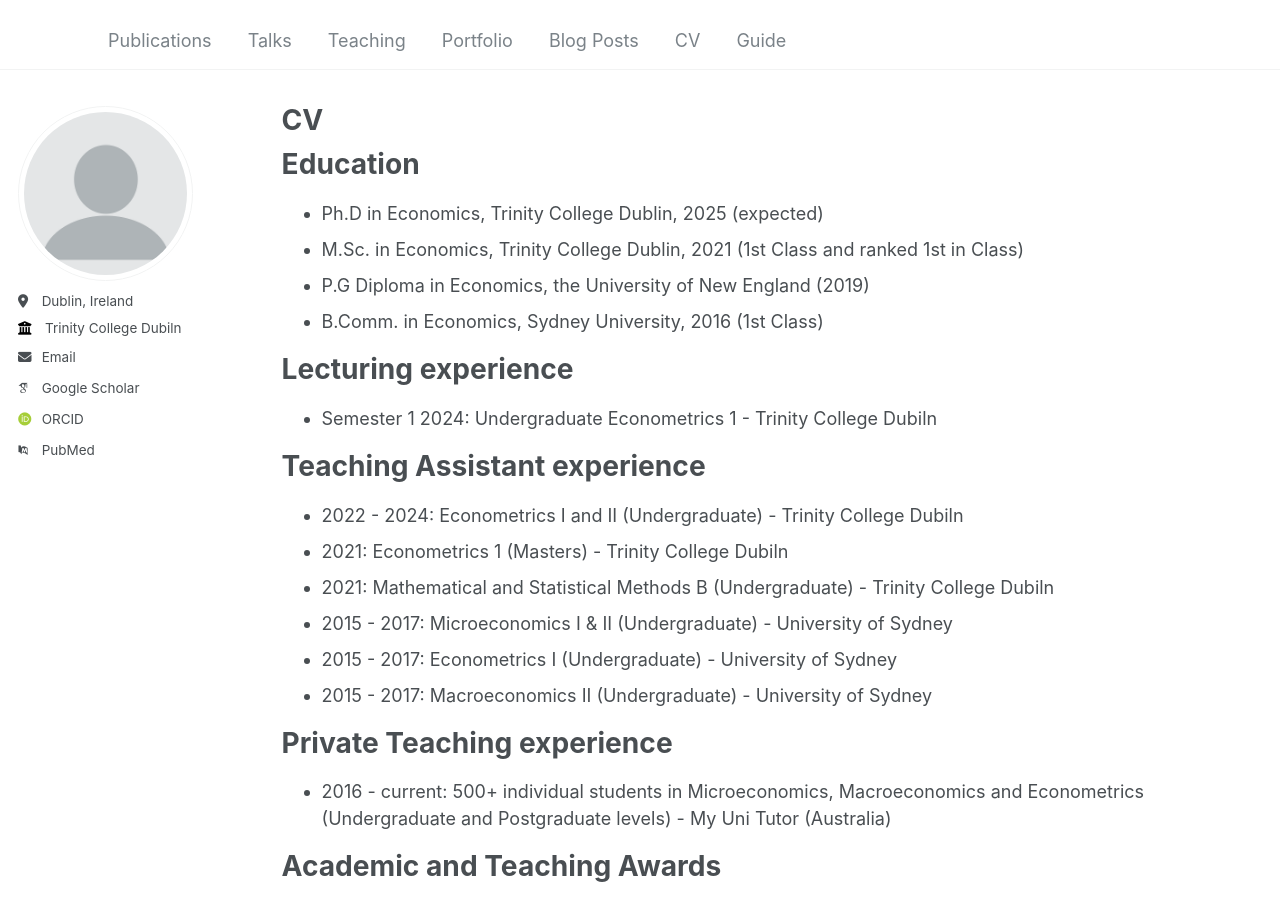
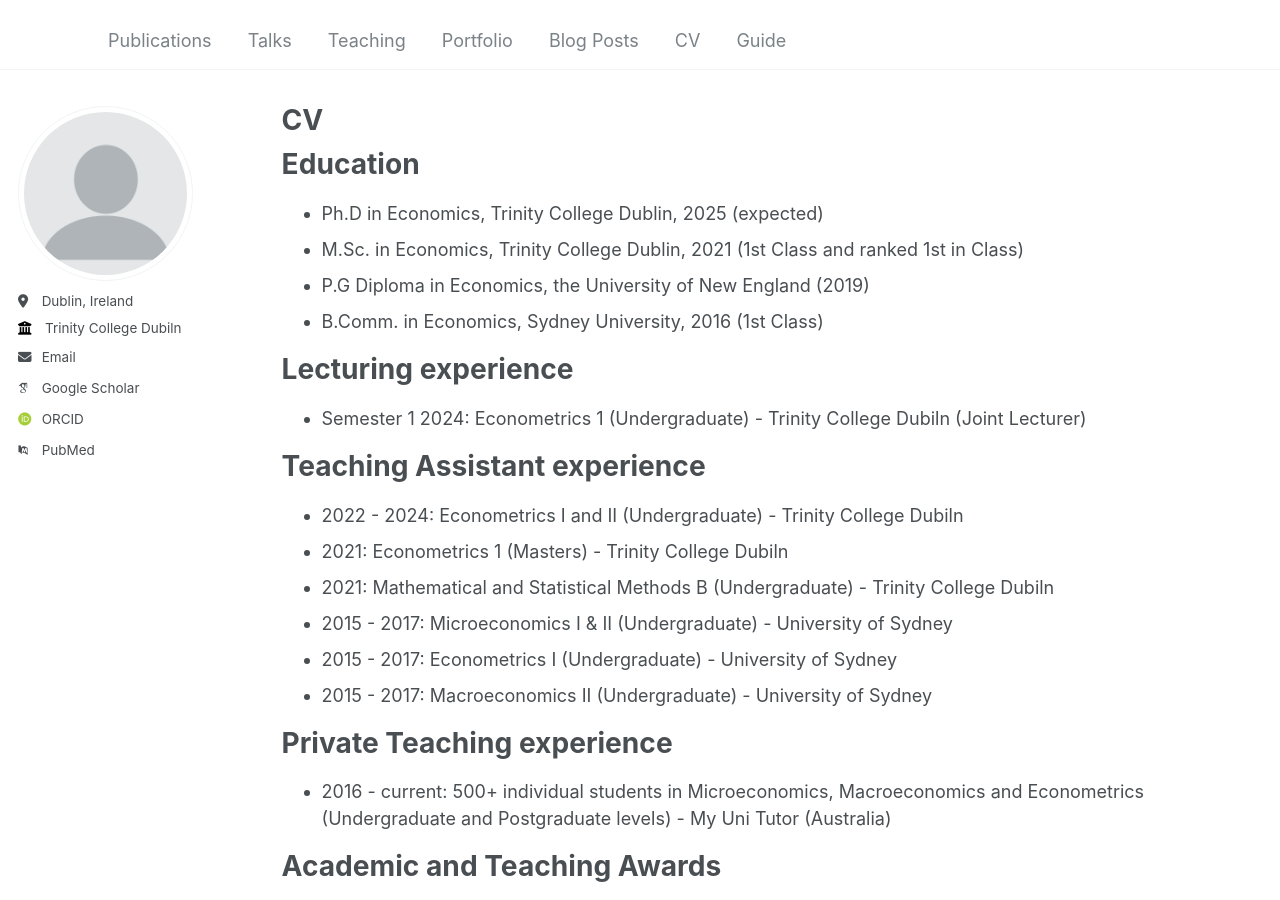
Before and after one commit to mike-mcrae/mike-mcrae.github.io, a Jekyll site: the page built from _pages/cv.md, in a window 1280 px wide and 900 px high. Built offline with Jekyll 4.4.1, drawn with Linux system fonts in a browser that asks for light colours; some web fonts are replaced.

Commit message:
Update cv.md

```diff
--- a/_pages/cv.md
+++ b/_pages/cv.md
@@ -18,7 +18,7 @@ Education
 
 Lecturing experience
 ======
-* Semester 1 2024: Undergraduate Econometrics 1 - Trinity College Dubiln
+* Semester 1 2024: Econometrics 1 (Undergraduate) - Trinity College Dubiln (Joint Lecturer)
 
 Teaching Assistant experience
 ======
```
